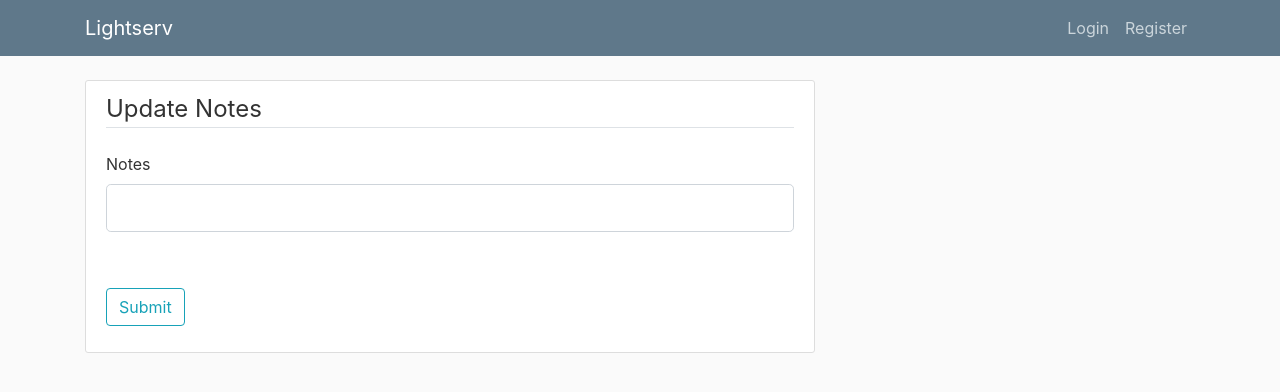
After one commit to BrainCOGS/lightserv, a Python web app: template lightserv/templates/update_notes.html in a window 1280 px wide. The commit adds this page. Shown: the top 392 px of the page. Run offline with Jinja, Linux system fonts and the light colour scheme; the template is opened without the code that fills it: most values are stand-ins (such as "Sample title", 1, 10 or a date in 2020); form fields are guessed from the names that the template uses; some libraries are stand-ins or nearby versions.

Commit message:
Add notes field and update notes functionality

```diff
--- a/lightserv/experiments/forms.py
+++ b/lightserv/experiments/forms.py
@@ -42,5 +42,5 @@ class ExpForm(FlaskForm):
 
 class UpdateNotesForm(FlaskForm):
 	""" The form for requesting a new experiment/dataset """
-	notes = TextAreaField('Notes',validators=[Length(max=250)])
+	notes = TextAreaField('Notes',validators=[Length(max=1000)])
 	submit = SubmitField('Submit Changes')
--- /dev/null
+++ b/lightserv/templates/update_notes.html
@@ -0,0 +1,27 @@
+{% extends "layout.html" %}
+{% block content %}
+	 <div class="content-section">
+		<form method="POST" action="">
+			{{ form.hidden_tag() }}
+			<fieldset class="form-group">
+				<legend class="border-bottom mb-4">Update Notes</legend>
+				<div class="form-group">
+					{{ form.notes.label(class="form-control-label") }}
+					{% if form.notes.errors %}
+						{{ form.notes(class="form-control form-control-lg is-invalid", cols="35", rows="10") }}
+						<div class="invalid-feedback">
+							{% for error in form.notes.errors %}
+								<span>{{ error }}</span>
+							{% endfor %}
+						</div>
+					{% else %}
+						{{ form.notes(class="form-control form-control-lg", cols="35", rows="10") }}
+					{% endif %}
+				</div>
+			</fieldset>
+			<div class="form-group">
+				{{ form.submit(class="btn btn-outline-info mt-4") }}
+			</div>
+		</form>
+	</div>
+{% endblock content %}
```
Also changed, not shown: lightserv/templates/exp.html (+22 -0 lines), 1 other file.
